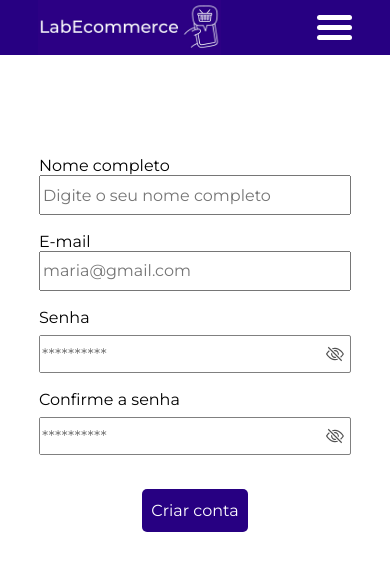
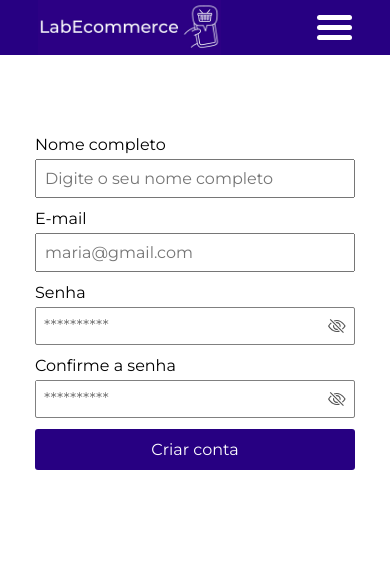
Before and after one commit to francinehahn/ecommerce-frontend, a React (Vite) app: page /criar-conta in a window 390 px wide. Shown: the top 570 px of the page. Built offline with nearby package versions, Linux system fonts and the light colour scheme.

Commit message:
feat: I improved the responsiveness of the login page, the signup page and the recover pass page

```diff
--- a/src/globalStyle.jsx
+++ b/src/globalStyle.jsx
@@ -1,5 +1,5 @@
 import { createGlobalStyle } from "styled-components"
-
+import styled from "styled-components"
 
 export const GlobalStyle = createGlobalStyle`
     * {
@@ -24,28 +24,16 @@ export const GlobalStyle = createGlobalStyle`
         }
 
         input {
-            width: 25vw;
-            font-size: 16px;
-            padding: 1vh .5vw;
+            width: 25rem;
+            font-size: 1rem;
+            padding: .5rem;
 
             :focus {
                 outline: none;
             }
 
-            @media screen and (min-width: 1200px) {
-                width: 30vw;
-            }
-            @media screen and (min-width: 1000px) and (max-width: 1200px) {
-                width: 35vw;
-            }
-            @media screen and (min-width: 800px) and (max-width: 1000px) {
-                width: 45vw;
-            }
-            @media screen and (min-width: 600px) and (max-width: 800px) {
-                width: 60vw;
-            }
-            @media screen and (max-width: 600px) {
-                width: 80vw;
+            @media screen and (max-width: 800px) {
+                width: 20rem;
             }
         }
 
@@ -58,3 +46,32 @@ export const GlobalStyle = createGlobalStyle`
         }
     }
 `
+
+export const PasswordInput = styled.span `
+    display: flex;
+    justify-content: flex-end;
+    align-items: center;
+    border: 1px solid grey;
+    border-radius: 2px;
+    width: 25rem;
+
+    @media screen and (max-width: 800px) {
+        width: 20rem;
+    }
+
+    input {
+        border: none;
+    }
+
+    svg {
+        color: #515151;
+        height: 1.25rem;
+        width: 1.25rem;
+        margin: .5rem;
+
+        :hover {
+            opacity: .7;
+            cursor: pointer;
+        }
+    }
+`
--- a/src/pages/Login/Login.jsx
+++ b/src/pages/Login/Login.jsx
@@ -5,8 +5,9 @@ import { Header } from "../../components/Header/Header"
 import { base_url, validateEmail, validatePassword } from "../../constants/constants"
 import { useForm } from "../../hooks/useForm"
 import {Loading} from '../../components/Loading/Loading'
-import {Container, PasswordInput} from './style'
+import {Container} from './style'
 import {BsEye, BsEyeSlash} from 'react-icons/bs'
+import { PasswordInput } from "../../globalStyle"
 
 
 export function Login () {
--- a/src/pages/Login/style.jsx
+++ b/src/pages/Login/style.jsx
@@ -6,39 +6,34 @@ export const Container = styled.section `
         display: flex;
         flex-direction: column;
         align-items: center;
-        gap: 2vh;
-        margin-top: 15vh;
+        gap: .8rem;
+        margin-top: 8rem;
 
         div {
             display: flex;
             flex-direction: column;
-            gap: .5vh;
+
             span {
-                font-size: 14px;
+                font-size: .875rem;
                 color: red;
             }
         }
 
         p {
-            font-size: 14px;
+            font-size: .875rem;
             color: red;
         }
 
         button {
             background-color: rgb(39, 0, 130);
             color: white;
-            font-size: 16px;
-            margin-top: 4vh;
-            border-radius: 5px;
+            font-size: 1rem;
+            border-radius: 3px;
+            width: 25rem;
+            padding: .7rem 0;
 
-            @media screen and (min-width: 900px) {
-                padding: 1.4vh 1.5vw;
-            }
-            @media screen and (min-width: 600px) and (max-width: 900px) {
-                padding: 1.4vh 2.5vw;
-            }
-            @media screen and (max-width: 600px) {
-                padding: 1.4vh 3.5vw;
+            @media screen and (max-width: 800px) {
+                width: 20rem;
             }
         }
     }
@@ -46,62 +41,15 @@ export const Container = styled.section `
     #recover-pass {
         display: flex;
         justify-content: center;
-        margin-top: 5vh;
+        margin-top: 2rem;
     }
 
     div {
         display: flex;
         justify-content: center;
-        gap: .5vw;
+        gap: .3rem;
         p, a {
-            margin-top: 3vh;
+            margin-top: 1rem;
         }
     }
 `
-
-export const PasswordInput = styled.span `
-    display: flex;
-    justify-content: flex-end;
-    align-items: center;
-    border: 1px solid grey;
-    border-radius: 2px;
-
-    @media screen and (min-width: 1200px) {
-        width: 30vw;
-    }
-    @media screen and (min-width: 1000px) and (max-width: 1200px) {
-        width: 35vw;
-    }
-    @media screen and (min-width: 800px) and (max-width: 1000px) {
-        width: 45vw;
-    }
-    @media screen and (min-width: 600px) and (max-width: 800px) {
-        width: 60vw;
-    }
-    @media screen and (max-width: 600px) {
-        width: 80vw;
-    }
-
-    input {
-        border: none;
-    }
-
-    svg {
-        color: #515151;
-        height: 20px;
-        width: 20px;
-        @media screen and (min-width: 1100px) {
-            margin: .5vh .5vw;
-        }
-        @media screen and (min-width: 500px) and (max-width: 1100px) {
-            margin: .5vh 1vw;
-        }
-        @media screen and (max-width: 500px) {
-            margin: .5vh 1.5vw;
-        }
-        :hover {
-            opacity: .7;
-            cursor: pointer;
-        }
-    }
-`
--- a/src/pages/RecoverPassword/style.jsx
+++ b/src/pages/RecoverPassword/style.jsx
@@ -5,51 +5,46 @@ export const Container = styled.section `
     display: flex;
     flex-direction: column;
     align-items: center;
+    margin: 5rem 2rem;
+    gap: 1rem;
 
-    h2 {
-        margin: 8vh 0 2vh 0;
+    @media screen and (max-width: 640px) {
+        align-items: flex-start;
     }
 
     form {
         display: flex;
-        gap: .5vw;
-        margin-top: 3vh;
+        flex-wrap: wrap;
+        gap: .5rem;
 
         button {
             border: none;
-            border-radius: 5px;
+            border-radius: 3px;
             background-color: rgb(39, 0, 130);
             color: white;
-            font-size: 16px;
+            font-size: 1rem;
+            padding: 0 1rem;
+
+            @media screen and (max-width: 570px) {
+                padding: .7rem 1rem;
+            }
+
             :hover {
                 opacity: .8;
                 cursor: pointer;
-            }
-
-            @media screen and (min-width: 1200px) {
-                padding: 1.4vh 1.2vw;
-            }
-            @media screen and (min-width: 900px) and (max-width: 1200px) {
-                padding: 1.4vh 1.5vw;
-            }
-            @media screen and (min-width: 600px) and (max-width: 900px) {
-                padding: 1.4vh 2.5vw;
-            }
-            @media screen and (max-width: 600px) {
-                padding: 1.4vh 3.5vw;
             }
         }
     }
 
     #error {
         color: red;
-        margin-top: 2vh;
-        font-size: 14px;
+        margin-top: .5rem;
+        font-size: .875rem;
     }
 
     #success {
         color: green;
-        margin-top: 2vh;
-        font-size: 14px;
+        margin-top: .5rem;
+        font-size: .875rem;
     }
 `
--- a/src/pages/SignUp/SignUp.jsx
+++ b/src/pages/SignUp/SignUp.jsx
@@ -5,8 +5,9 @@ import { Header } from "../../components/Header/Header"
 import { Loading } from "../../components/Loading/Loading"
 import { base_url, validateEmail, validateName, validatePassword } from "../../constants/constants"
 import { useForm } from "../../hooks/useForm"
-import { Container, PasswordInput } from "./style"
+import { Container } from "./style"
 import { BsEye, BsEyeSlash } from "react-icons/bs"
+import { PasswordInput } from "../../globalStyle"
 
 
 export function SignUp () {
@@ -106,8 +107,8 @@ export function SignUp () {
 
                     <button>{!isLoading? "Criar conta" : <Loading bgcolor={"white"}/>}</button>
 
-                    <span>{successMessage}</span>
-                    <span>{axiosError}</span>
+                    <span id="successMessage">{successMessage}</span>
+                    <span id="axiosError">{axiosError}</span>
                 </form>
             </Container>
         </>
--- a/src/pages/SignUp/style.jsx
+++ b/src/pages/SignUp/style.jsx
@@ -6,16 +6,18 @@ export const Container = styled.section `
         display: flex;
         flex-direction: column;
         align-items: center;
-        gap: 2vh;
-        margin-top: 12vh;
+        gap: .7rem;
+        margin-top: 5rem;
 
         div {
             display: flex;
             flex-direction: column;
+            gap: .3rem;
 
             p {
-                font-size: 14px;
+                font-size: .875rem;
                 color: red;
+
                 @media screen and (max-width: 600px) {
                     width: 80vw;
                 }
@@ -23,72 +25,25 @@ export const Container = styled.section `
         }
 
         button {
-            font-size: 16px;
+            font-size: 1rem;
             border: none;
-            border-radius: 5px;
+            border-radius: 3px;
             background-color: rgb(39, 0, 130);
             color: white;
-            margin-top: 2vh;
-            @media screen and (min-width: 1200px) {
-                padding: 1.4vh 1.2vw;
-            }
-            @media screen and (min-width: 900px) and (max-width: 1200px) {
-                padding: 1.4vh 1.5vw;
-            }
-            @media screen and (min-width: 700px) and (max-width: 900px) {
-                padding: 1.4vh 2vw;
-            }
-            @media screen and (max-width: 700px) {
-                padding: 1.4vh 2.5vw;
+            width: 25rem;
+            padding: .7rem 0;
+
+            @media screen and (max-width: 800px) {
+                width: 20rem;
             }
         }
-        span {
+
+        #successMessage {
             color: green;
-            margin-top: 1vh;
+        }
+
+        #axiosError {
+            color: red;
         }
     }
 `
-
-export const PasswordInput = styled.span `
-    display: flex;
-    justify-content: flex-end;
-    align-items: center;
-    border: 1px solid grey;
-    border-radius: 2px;
-    @media screen and (min-width: 1200px) {
-        width: 30vw;
-    }
-    @media screen and (min-width: 1000px) and (max-width: 1200px) {
-        width: 35vw;
-    }
-    @media screen and (min-width: 800px) and (max-width: 1000px) {
-        width: 45vw;
-    }
-    @media screen and (min-width: 600px) and (max-width: 800px) {
-        width: 60vw;
-    }
-    @media screen and (max-width: 600px) {
-        width: 80vw;
-    }
-    input {
-        border: none;
-    }
-    svg {
-        color: #515151;
-        height: 20px;
-        width: 20px;
-        @media screen and (min-width: 1100px) {
-            margin: .5vh .5vw;
-        }
-        @media screen and (min-width: 500px) and (max-width: 1100px) {
-            margin: .5vh 1vw;
-        }
-        @media screen and (max-width: 500px) {
-            margin: .5vh 1.5vw;
-        }
-        :hover {
-            opacity: .7;
-            cursor: pointer;
-        }
-    }
-`
```
